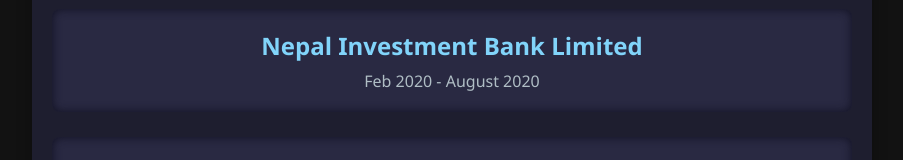
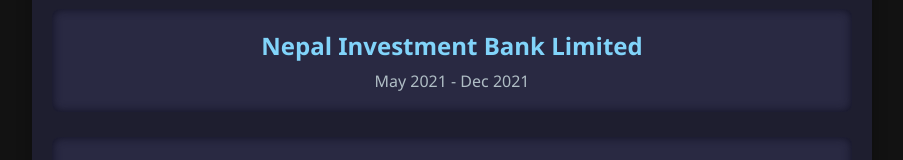
Before and after one commit to pratikkafle608/my-portfolio, a React (Create React App) app: page / in a window 1280 px wide. Shown: the part 2662-2822 px from the top of the page, without its empty margins (188-1091 px from the left). Built offline with nearby package versions, Linux system fonts and the light colour scheme.

Commit message:
Update experience dates for job entries

```diff
--- a/src/components/Experience.js
+++ b/src/components/Experience.js
@@ -16,7 +16,7 @@
         </div>
         <div className="experience-item">
           <h3>Nepal Investment Bank Limited</h3>
-          <span className="experience-date">Feb 2020 - August 2020</span>
+          <span className="experience-date">May 2021 - Dec 2021</span>
         </div>
         <div className="experience-item">
           <h3>IT Support - Kanchan Suppliers</h3>
```
